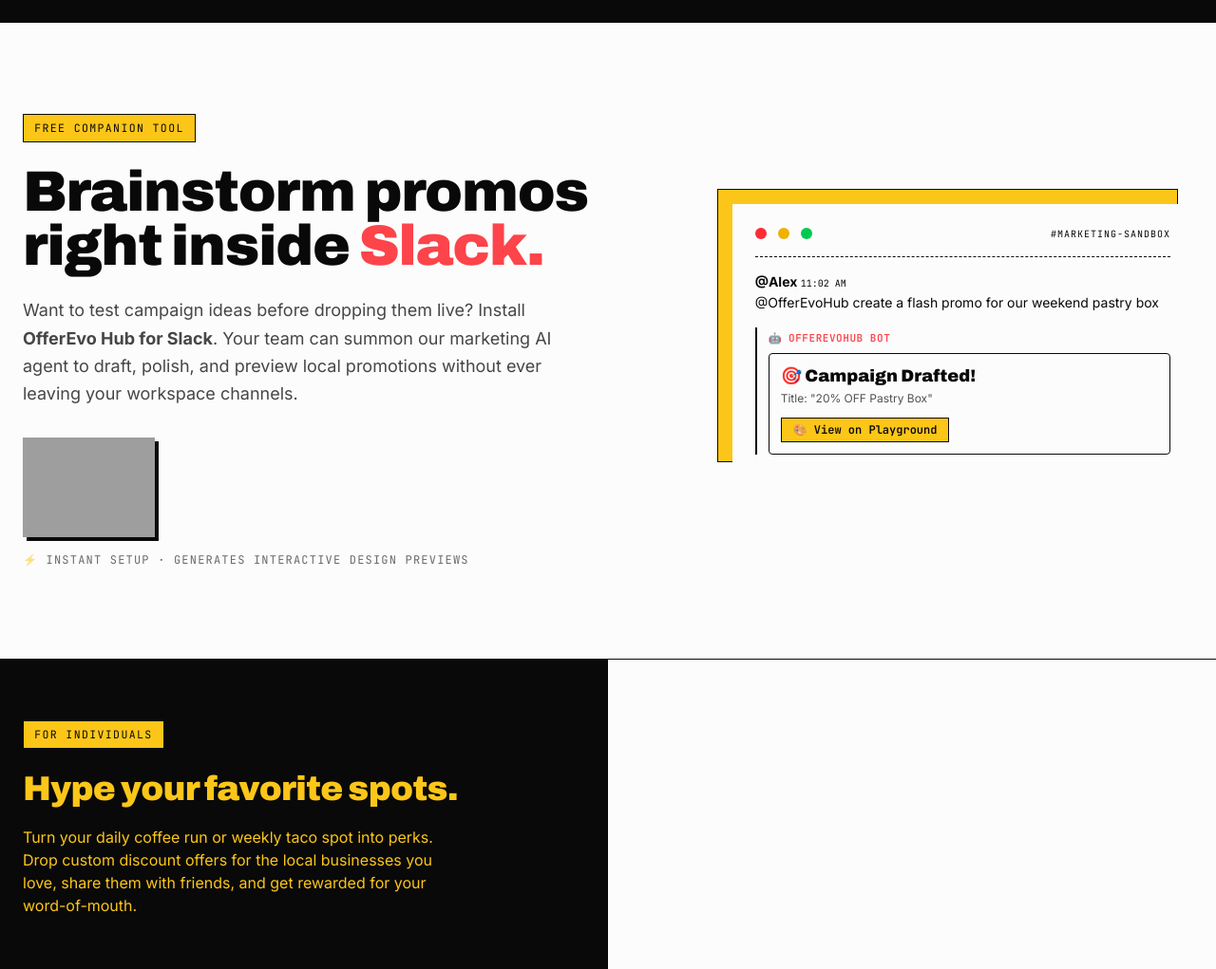
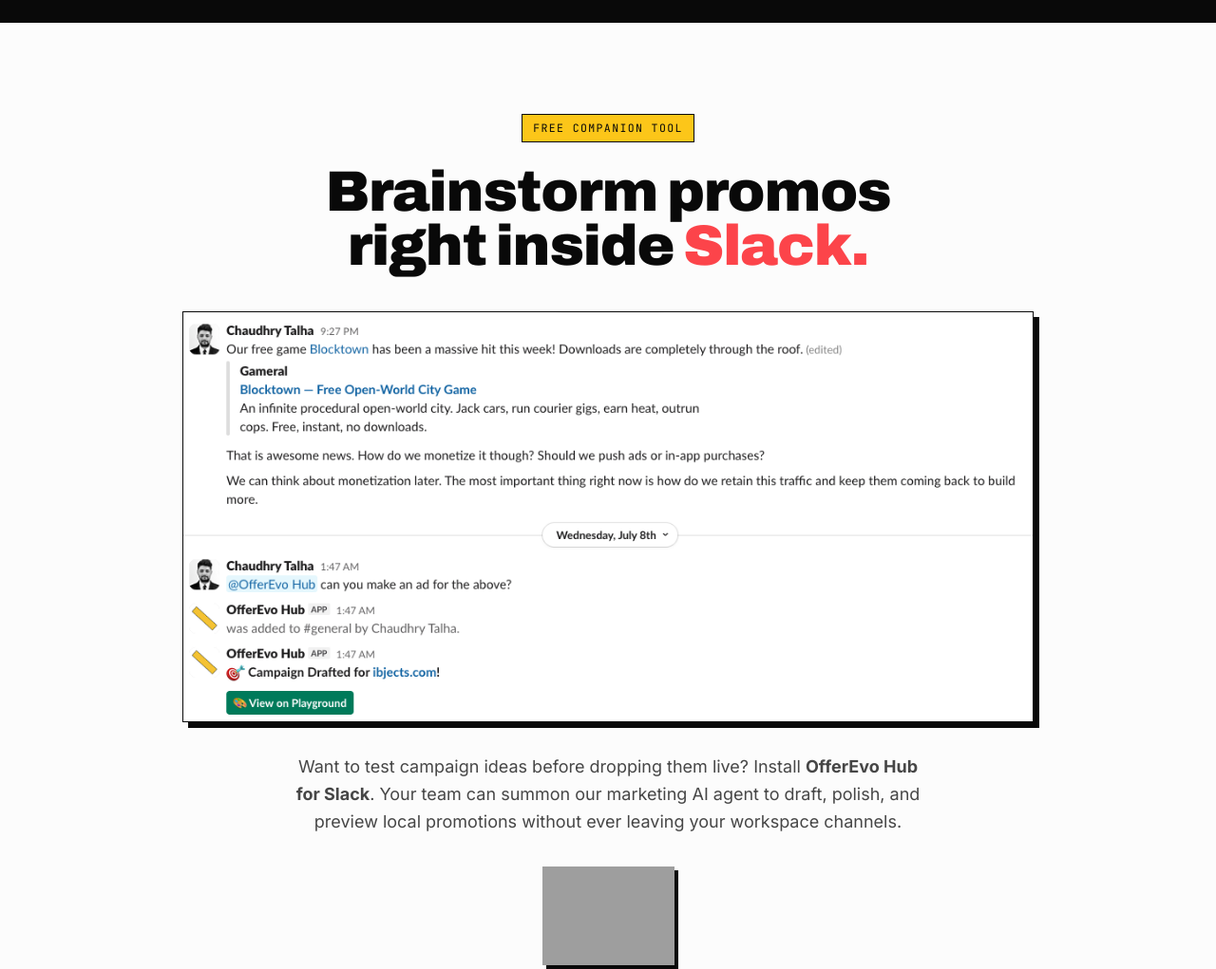
Before and after one commit to ibjects/offerevo-public, a plain HTML site: page index.html in a window 1280 px wide. Shown: the part 1660-2681 px from the top of the page at 95% size. Drawn offline with nearby package versions, Linux system fonts and the light colour scheme; grey boxes are pictures that could not be loaded; a script that the page names is missing.

Commit message:
slack section updated

```diff
--- a/index.html
+++ b/index.html
@@ -194,22 +194,24 @@
 
     <section id="slack-agent" class="relative border-b border-ink bg-paper">
         <div class="mx-auto max-w-7xl px-6 py-24">
-            <div class="grid gap-12 md:grid-cols-12 items-center">
-
-                <div class="md:col-span-7">
+            <div class="mx-auto flex max-w-5xl flex-col items-center text-center">
                 <span class="tape bg-ink text-paper border-ink">Free Companion Tool</span>
                 <h2 class="mt-6 font-display text-4xl font-black leading-[0.95] sm:text-5xl md:text-6xl">
                     Brainstorm promos<br />
                     right inside <span class="text-flame">Slack.</span>
                 </h2>
-                    <p class="mt-6 max-w-xl text-lg leading-relaxed text-ink/75">
+
+                <img src="./images/offerevo-hub-slack.png" alt="OfferEvo Hub for Slack preview"
+                    class="brutal-button mt-10 max-w-4xl border-[1.5px] border-ink bg-paper" loading="lazy" />
+
+                <p class="mt-8 max-w-2xl text-lg leading-relaxed text-ink/75">
                     Want to test campaign ideas before dropping them live? Install <strong>OfferEvo Hub for
                         Slack</strong>. Your team can summon our marketing AI agent to draft, polish, and preview
                     local
                     promotions without ever leaving your workspace channels.
                 </p>
 
-                    <div class="mt-8 flex flex-wrap items-center gap-4">
+                <div class="mt-8 flex flex-wrap items-center justify-center gap-4">
                     <a href="https://offerevo-hub.onrender.com/slack/install"
                         class="inline-block transition-transform hover:-translate-y-0.5"
                         style="filter: drop-shadow(4px 4px 0px var(--color-ink));">
@@ -217,54 +219,15 @@
                             src="https://platform.slack-edge.com/img/add_to_slack.png"
                             srcSet="https://platform.slack-edge.com/img/add_to_slack.png 1x, https://platform.slack-edge.com/img/add_to_slack@2x.png 2x" />
                     </a>
+                    <!-- <a href="https://offerevo.com/offerpreview.html?title=Build+More%2C+Create+Limitless&amp;desc=Unlock+premium+tools+%26+build+bigger%21&amp;color=%231A73E8&amp;bName=ibjects.com&amp;bAddress=Bukit+Bintang%2C+Kuala+Lumpur%2C+Malaysia&amp;bCat=SOFTWARE"
+                        class="brutal-button inline-flex min-h-8 items-center border-[1.5px] border-ink bg-hype px-5 py-2 font-semibold text-ink transition-transform hover:-translate-y-0.5">
+                        View in Playground
+                    </a> -->
                 </div>
 
                 <p class="mt-4 font-mono text-xs uppercase tracking-widest text-ink/60">
                     ⚡ Instant setup · Generates interactive design previews
                 </p>
-                </div>
-
-                <div class="md:col-span-5 relative">
-                    <div class="absolute -left-4 -top-4 z-0 h-full w-full border-[1.5px] border-ink bg-hype"></div>
-                    <div class="relative z-10 brutal-card p-6 bg-paper">
-                        <div class="flex items-center gap-3 border-b border-dashed border-ink pb-4">
-                            <div class="h-3 w-3 rounded-full bg-red-500"></div>
-                            <div class="h-3 w-3 rounded-full bg-yellow-500"></div>
-                            <div class="h-3 w-3 rounded-full bg-green-500"></div>
-                            <span
-                                class="ml-auto font-mono text-[10px] uppercase tracking-widest text-ink/40">#marketing-sandbox</span>
-                        </div>
-
-                        <div class="mt-4 space-y-4 font-sans text-sm">
-                            <div>
-                                <p class="font-bold text-ink">@Alex <span
-                                        class="font-mono text-[10px] font-normal text-ink/40">11:02 AM</span></p>
-                                <p class="text-ink/80 mt-0.5">@OfferEvoHub create a flash promo for our weekend pastry
-                                    box
-                                </p>
-                            </div>
-
-                            <div class="border-l-2 border-ink pl-3 pt-1">
-                                <p class="font-mono text-[11px] font-bold text-flame uppercase tracking-wider">🤖
-                                    OfferEvoHub BOT</p>
-                                <div class="mt-2 p-3 border border-ink bg-paper rounded-sm style=" box-shadow: 3px 3px
-                                    0px var(--color-ink)">
-                                    <p class="font-display font-black text-lg leading-tight">🎯 Campaign Drafted!</p>
-                                    <p class="text-xs text-ink/70 mt-1">Title: "20% OFF Pastry Box"</p>
-
-                                    <div class="mt-3">
-                                        <span
-                                            class="inline-block border-[1.5px] border-ink bg-hype px-3 py-1 text-xs font-mono font-bold text-ink">
-                                            🎨 View on Playground
-                                        </span>
-                                    </div>
-                                </div>
-                            </div>
-                        </div>
-
-                    </div>
-                </div>
-
             </div>
         </div>
     </section>
```
Also changed, not shown: images/offerevo-hub-slack.png (added). Lines whose indentation alone changed are shown as unchanged.
